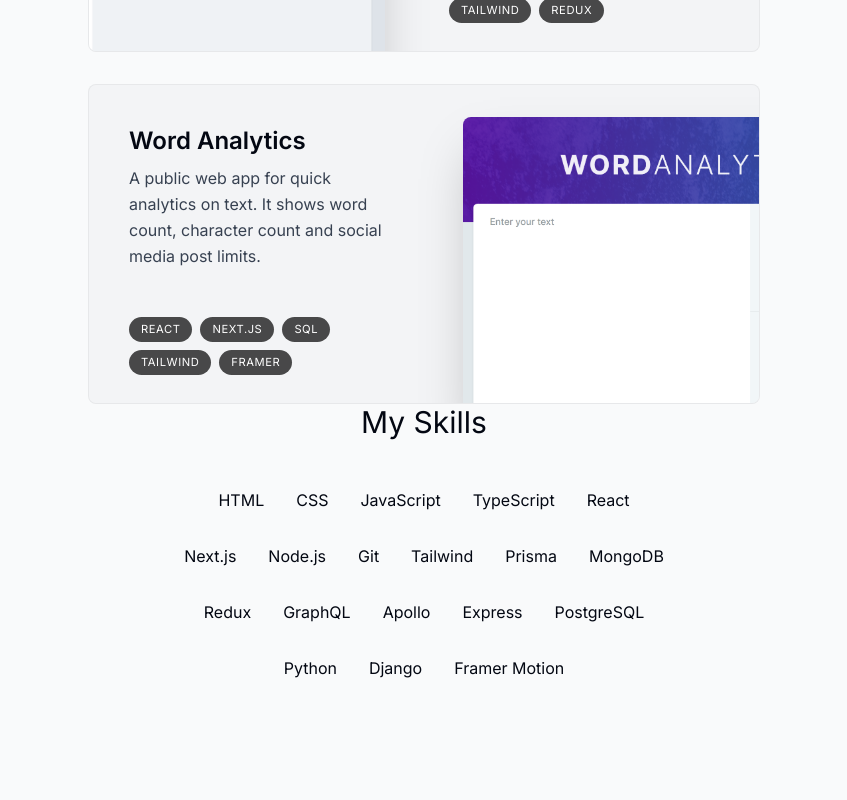
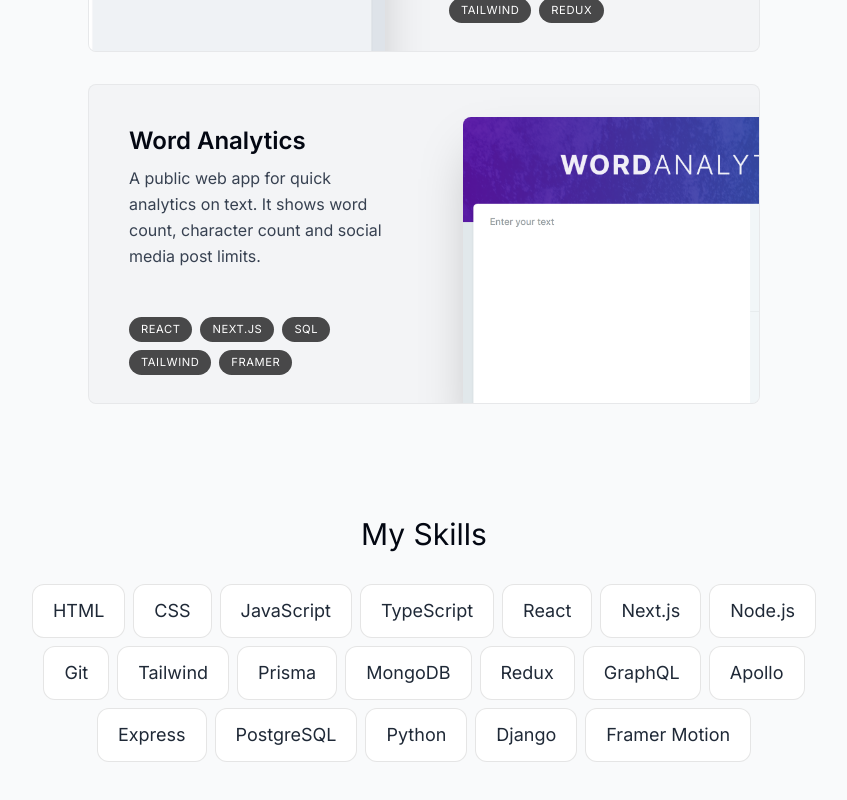
Before and after one commit to aaronaltman/aa_aaron_portfolio_site, a Next.js app: page / in a window 1280 px wide. Shown: the part 1900-2700 px from the top of the page, without its empty margins (216-1063 px from the left). Built offline with nearby package versions, Linux system fonts and the light colour scheme.

Commit message:
margin projects and skills

```diff
--- a/components/projects.tsx
+++ b/components/projects.tsx
@@ -5,7 +5,7 @@ import Project from "./project";
 
 export default function Projects() {
   return (
-    <section id="projects" className="scroll-mt-28">
+    <section id="projects" className="scroll-mt-28 mb-28">
       <SectionHeading>My projects</SectionHeading>
       <div>
         <ul>
--- a/components/skills.tsx
+++ b/components/skills.tsx
@@ -10,9 +10,12 @@ export default function Skills() {
     <section className="mb-28 max-w-[53rem] scroll-mt-[28rem] text-center sm:mb-40">
       <motion.div id="skills" initial={{ opacity: 0 }} animate={{ opacity: 1 }}>
         <SectionHeading>My skills</SectionHeading>
-        <ul className="flex flex-wrap max-w-lg justify-center items-center">
+        <ul className="flex flex-wrap justify-center items-center gap-2 text-lg text-gray-800">
           {skillsData.map((skill, index) => (
-            <li className="p-4 flex flex-wrap justify-center" key={skill}>
+            <li
+              className="bg-white border border-black/[0.1] rounded-xl px-5 py-3"
+              key={skill}
+            >
               {skill}
             </li>
           ))}
```
